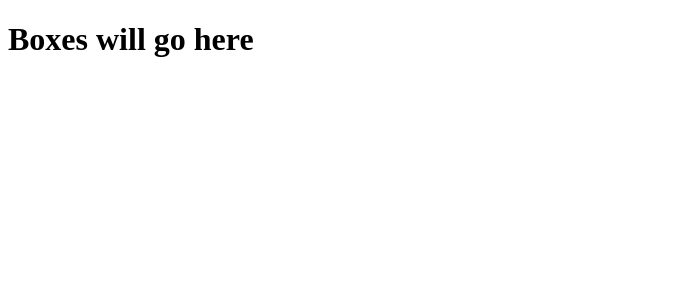
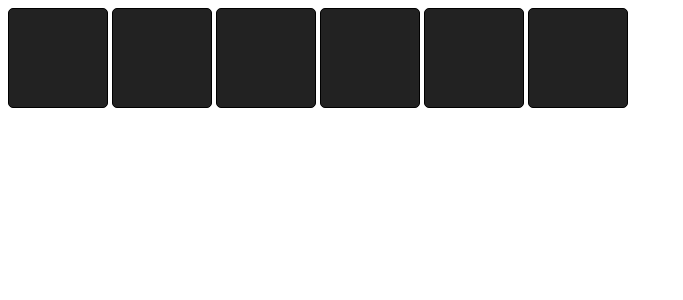
Before and after one commit to VictorRandom/Boxes-Challenge, a React (Create React App) app: page / in a window 1280 px wide. Shown: the top 300 px of the page, without its empty margins (0-683 px from the left). Built offline with nearby package versions, Linux system fonts and the light colour scheme.

Commit message:
creating boxes style

```diff
--- a/src/App.js
+++ b/src/App.js
@@ -1,12 +1,23 @@
-import React from "react"
+import React, {useState} from "react"
 import boxes from "./boxes"
 
-export default function App() {
+export default function App(props) {
 
+    const [allBoxes, setAllBoxes] = useState(boxes);
+
+    const darkMode = props.darkMode;
+
+    const styles = {
+        backgroundColor: darkMode ? "#222222" : "#cccccc"
+    }
+
+    const boxesElements = allBoxes.map(box => (
+        <div style={styles} className='box' key={box.id}></div>
+    ))
 
     return (
         <main>
-            <h1>Boxes will go here</h1>
+            {boxesElements}
         </main>
     )
 }
--- a/src/index.css
+++ b/src/index.css
@@ -1,3 +1,12 @@
 * {
   box-sizing: border-box;
 }
+
+.box {
+  height: 100px;
+  width: 100px;
+  border: 1px solid black;
+  display: inline-block;
+  margin-right: 4px;
+  border-radius: 5px;
+}
--- a/src/index.js
+++ b/src/index.js
@@ -7,7 +7,7 @@ import reportWebVitals from './reportWebVitals';
 const root = ReactDOM.createRoot(document.getElementById('root'));
 root.render(
   <React.StrictMode>
-    <App />
+    <App darkMode={true} />
   </React.StrictMode>
 );
 
```
